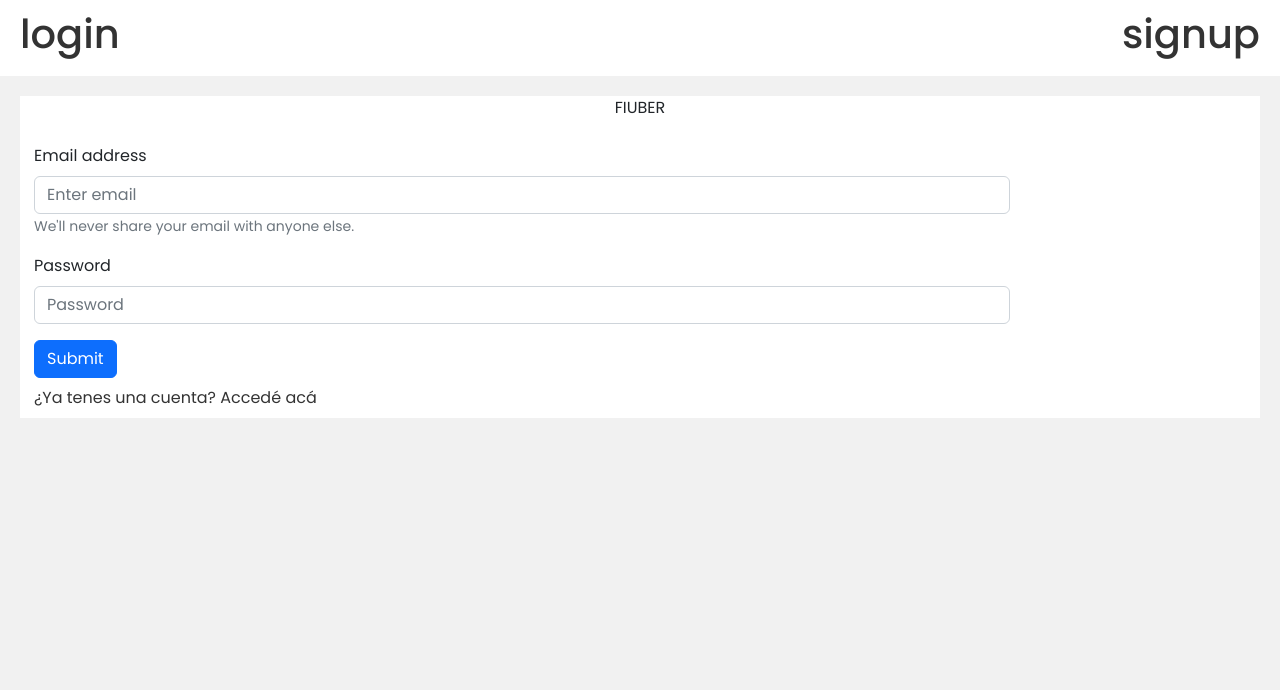
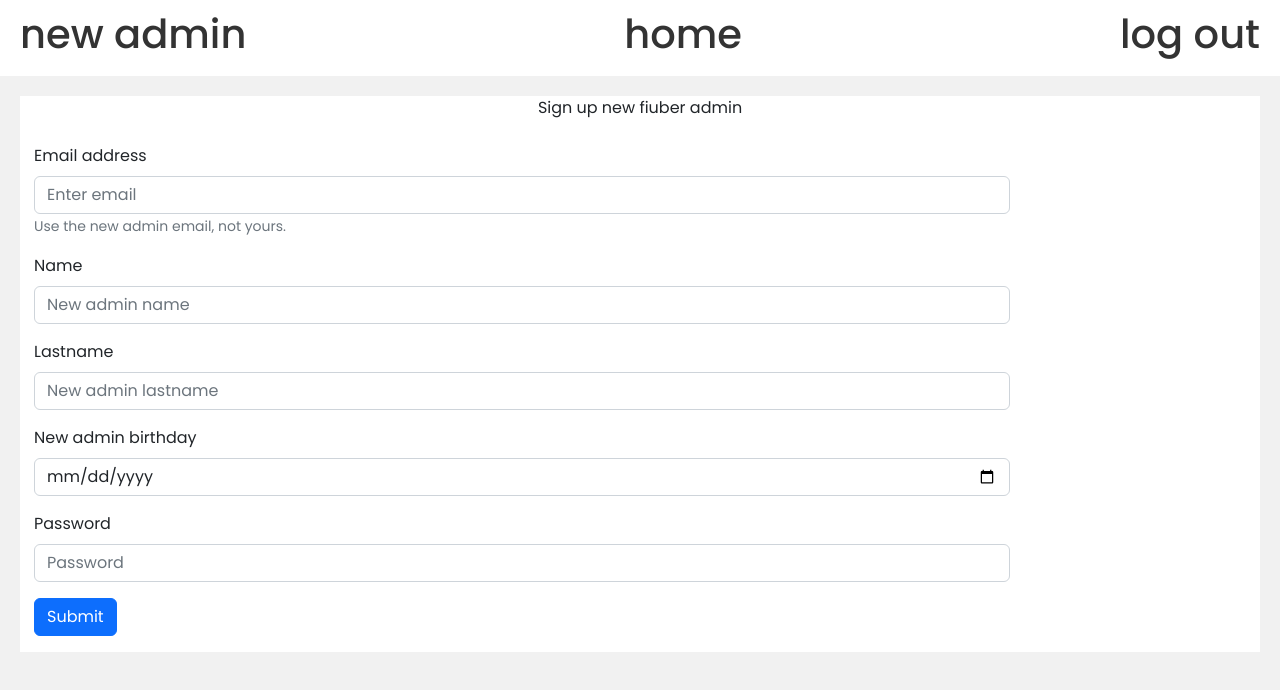
Before and after one commit to taller2-fi-uber/backoffice, a React (Create React App) app: page /signup in a window 1280 px wide. Shown: the top 690 px of the page. Built offline with nearby package versions, Linux system fonts and the light colour scheme; sample sign-in values are in the browser's storage.

Commit message:
Added navbar and signup new admin

```diff
--- a/src/App.js
+++ b/src/App.js
@@ -1,28 +1,44 @@
-import {BrowserRouter, Navigate, Route, Routes} from 'react-router-dom'
+import {BrowserRouter, Navigate, Redirect, Route, Routes, Outlet} from 'react-router-dom'
 import 'bootstrap/dist/css/bootstrap.min.css';
 import Navbar from "./components/Navbar";
 import SignUp from "./pages/SignUp";
 import LogIn from "./pages/LogIn";
 import './App.css'
+import {isSessionUp} from "./utils/session";
+import Home from "./pages/Home";
+import LogOut from "./pages/LogOut";
 
-function App() {
+const PrivateRoute = () => {
+    const auth = isSessionUp(); // determine if authorized, from context or however you're doing it
+    console.log("Is session up:" + auth)
+    // If authorized, return an outlet that will render child elements
+    // If not, return element that will navigate to login page
+    return auth ? <Outlet/> : <Navigate to="/login"/>;
+}
+
+const App = () => {
     return (
         <div className="App">
             <BrowserRouter>
-        <Navbar />
+                <Navbar/>
                 <div className='pages'>
                     <Routes>
                         <Route
                             path="/login"
-                element={<LogIn />}
+                            element={<LogIn/>}
                         />
-            <Route
-                path="/signup"
-                element={<SignUp />}
-            />
+                        <Route exact path='/' element={<PrivateRoute/>}>
+                            <Route exact path='/signup' element={<SignUp/>}/>
+                        </Route>
+                        <Route exact path='/' element={<PrivateRoute/>}>
+                            <Route exact path='/home' element={<Home/>}/>
+                        </Route>
+                        <Route exact path='/' element={<PrivateRoute/>}>
+                            <Route exact path='/logout' element={<LogOut/>}/>
+                        </Route>
                         <Route
                             path="/"
-                element={ <Navigate to="/login" /> }
+                            element={<Navigate to="/login"/>}
                         />
                     </Routes>
                 </div>
--- a/src/components/Navbar.js
+++ b/src/components/Navbar.js
@@ -1,16 +1,28 @@
 import { Link } from 'react-router-dom'
+import {isSessionUp} from "../utils/session";
 
 const Navbar = () => {
   return (
       <header>
+          {!isSessionUp() && (
               <div className="container">
                 <Link to='/login'>
                       <h1>login</h1>
                   </Link>
+
+          </div>)}
+          {isSessionUp() && (
+              <div className="container">
                   <Link to='/signup'>
-                  <h1>signup</h1>
+                      <h1>new admin</h1>
                   </Link>
-          </div>
+                  <Link to='/home'>
+                      <h1>home</h1>
+                  </Link>
+                  <Link to='/logout'>
+                      <h1>log out</h1>
+                  </Link>
+              </div>)}
       </header>
   )
 }
--- /dev/null
+++ b/src/pages/Home.js
@@ -0,0 +1,20 @@
+import {useState} from "react";
+import Button from 'react-bootstrap/Button';
+import Form from 'react-bootstrap/Form';
+import '../App.css'
+import {Link} from "react-router-dom";
+import {Requester} from "../utils/request";
+
+const SignUp = () => {
+
+    return (
+        <header >
+            <p align='middle'>
+                HOME
+            </p>
+
+        </header>
+    )
+}
+
+export default SignUp
--- a/src/pages/LogIn.js
+++ b/src/pages/LogIn.js
@@ -3,7 +3,8 @@ import Button from 'react-bootstrap/Button';
 import Form from 'react-bootstrap/Form';
 import '../App.css'
 import {Link, useNavigate} from "react-router-dom";
-import {request, delay} from "../utils/request";
+import {Requester, delay} from "../utils/request";
+import {startSession} from "../utils/session";
 
 const LogIn = () => {
 
@@ -12,15 +13,17 @@ const LogIn = () => {
 
     const onPress = async e => {
         e.preventDefault()
-        const req = {email: e.target.mail.value, password:  e.target.pass.value}
-        const body = await request(req, "POST");
+        const req = {email: e.target.mail.value, password: e.target.pass.value}
+        const body = await Requester.login(req);
 
         console.log(body)
         console.log("token: " + body.token)
         if (body.token) {
             setLogged("loged in :). Redirecting...");
             await delay(3000)
-            routeChange("/signup")
+            startSession(body.token)
+            routeChange("/home")
+            window.location.reload()
         } else {
             setLogged(body.msg);
         }
@@ -54,8 +57,6 @@ const LogIn = () => {
                     Submit
                 </Button> <br/>
 
-                <Link  to={'/signup'}>¿Todavía no tenes cuenta? Create una</Link>
-
                 <h1>{logged}</h1>
 
             </Form>
--- /dev/null
+++ b/src/pages/LogOut.js
@@ -0,0 +1,13 @@
+import '../App.css'
+import {logOut} from "../utils/session";
+const LogOut = () => {
+
+    return (
+        <header >
+            {logOut()}
+            {window.location.reload()}
+        </header>
+    )
+}
+
+export default LogOut
--- a/src/pages/SignUp.js
+++ b/src/pages/SignUp.js
@@ -3,71 +3,80 @@ import Button from 'react-bootstrap/Button';
 import Form from 'react-bootstrap/Form';
 import '../App.css'
 import {Link} from "react-router-dom";
+import {Requester} from "../utils/request";
 
 const SignUp = () => {
 
     const [logged, setLogged] = useState(null)
     const onPress = async e => {
         e.preventDefault()
-        const mail = e.target.mail.value;
-        const pass = e.target.pass.value;
-        console.log(mail)
-        const requestOptions = {
-            method: 'POST',
-            headers: { 'Content-Type': 'application/json' },
-            body: JSON.stringify({username: mail, password: pass})
-        };
-        const res = await fetch("https://fiuber-api-gateway.herokuapp.com" + '/login/signup', requestOptions);
-        const response = await res.json();
-        console.log(response)
-        if (res.login) {
-            setLogged("loged in");
+        // const email = e.target.mail.value;
+        // const name = e.target.pass.value;
+        // const lastname = e.target.lastname.value;
+        // const date = e.target.date.value;
+        // const pass = e.target.pass.value;
+        console.log(e.target.date.value)
+        const req = {
+            email: e.target.mail.value,
+            password: e.target.pass.value,
+            birthDate: e.target.date.value,
+            name: e.target.name.value,
+            lastName: e.target.lastname.value
+        }
+        console.log("Request:" + req)
+        const body = await Requester.signup(req);
+        console.log(body)
+        if (body.token) {
+            setLogged("New admin registered");
         } else {
-            setLogged("unable to login");
+            if( body.err && !(body.code === "SERVER_ERROR")) {
+                setLogged(body.msg);
+            } else {
+                setLogged("failed to register new admin");
+            }
         }
     }
 
     return (
         <header >
-            {/*<img src={logo} className="App-logo" alt="logo"/ >*/}
             <p align='middle'>
-                FIUBER
+                Sign up new fiuber admin
             </p>
-            {/*<form>
-                <label>
-                    user:
-                    <input type="user" name="name"/>
-                </label> <br/>
-                <label>
-                    password:
-                    <input type="password" name="name"/>
-                </label> <br/>
-                <input onClick={() => onPress()} type="button" value="Log in"/>
-                <h1>{logged}</h1>
-            </form>*/}
 
             <Form id='login' variant="dark" onSubmit={onPress}>
                 <Form.Group className="mb-3" controlId="formBasicEmail">
                     <Form.Label>Email address</Form.Label>
                     <Form.Control type="email" name="mail" placeholder="Enter email" />
                     <Form.Text className="text-muted">
-                        We'll never share your email with anyone else.
+                        Use the new admin email, not yours.
                     </Form.Text>
+                </Form.Group>
+
+                <Form.Group className="mb-3">
+                    <Form.Label>Name</Form.Label>
+                    <Form.Control type="text" name="name" placeholder="New admin name" />
+                </Form.Group>
+
+                <Form.Group className="mb-3">
+                    <Form.Label>Lastname</Form.Label>
+                    <Form.Control type="text" name="lastname" placeholder="New admin lastname" />
+                </Form.Group>
+
+                <Form.Group className="mb-3">
+                    <Form.Label>New admin birthday</Form.Label>
+                    <Form.Control type="date" name="date" placeholder="" />
                 </Form.Group>
 
                 <Form.Group className="mb-3" controlId="formBasicPassword">
                     <Form.Label>Password</Form.Label>
                     <Form.Control type="password" name="pass" placeholder="Password" />
                 </Form.Group>
-                {/*<Form.Group className="mb-3" controlId="formBasicCheckbox">
-                    <Form.Check type="checkbox" label="Check me out" />
-                </Form.Group>*/}
+
                 <Button variant="primary" type="submit">
                     Submit
                 </Button>
-                <h1>{logged}</h1>
+                <h4>{logged}</h4>
 
-                <Link  to={'/login'}>¿Ya tenes una cuenta? Accedé acá</Link>
             </Form>
         </header>
     )
--- a/src/utils/request.js
+++ b/src/utils/request.js
@@ -1,16 +1,31 @@
-export async function request(request, method) {
-    const requestOptions = {
-        method: method,
-        headers: {'Content-Type': 'application/json'},
-        body: JSON.stringify(request)
-    };
-    const res = await fetch("https://fiuber-api-gateway.herokuapp.com" + '/login/login', requestOptions);
-    const body = await res.json();
-    return body;
+import {getToken} from "../utils/session";
+
+export class Requester {
+
+    static async _request(request, method, path) {
+        const requestOptions = {
+            method: method,
+            headers: {
+                'Content-Type': 'application/json',
+                'x-auth-token': getToken()},
+            body: JSON.stringify(request)
+        };
+        const res = await fetch(process.env.REACT_APP_BACKEND_URL + path, requestOptions);
+        return await res.json();
+    }
+
+    static login(body) {
+        return this._request(body, "POST", '/login/login')
+    }
+
+    static signup(body) {
+        return this._request(body, "POST", '/login/admin')
+    }
+
 }
 
 export const delay = ms => new Promise(
     resolve => setTimeout(resolve, ms)
 );
 
-export default {request, delay}
+export default {Requester, delay}
--- /dev/null
+++ b/src/utils/session.js
@@ -0,0 +1,16 @@
+export function startSession(token) {
+    localStorage.setItem("token", token);
+}
+
+export function isSessionUp() {
+    return localStorage.getItem("token") != null;
+}
+
+export function getToken() {
+    return localStorage.getItem("token");
+}
+
+export function logOut() {
+    localStorage.removeItem("token");
+    console.log("logOut - isSessionUp: " + isSessionUp());
+}
```
Also changed, not shown: src/app/app.js (deleted, +0 -51 lines), 1 other file (tests, documents, lock files or other folders). Lines whose indentation alone changed are shown as unchanged.
